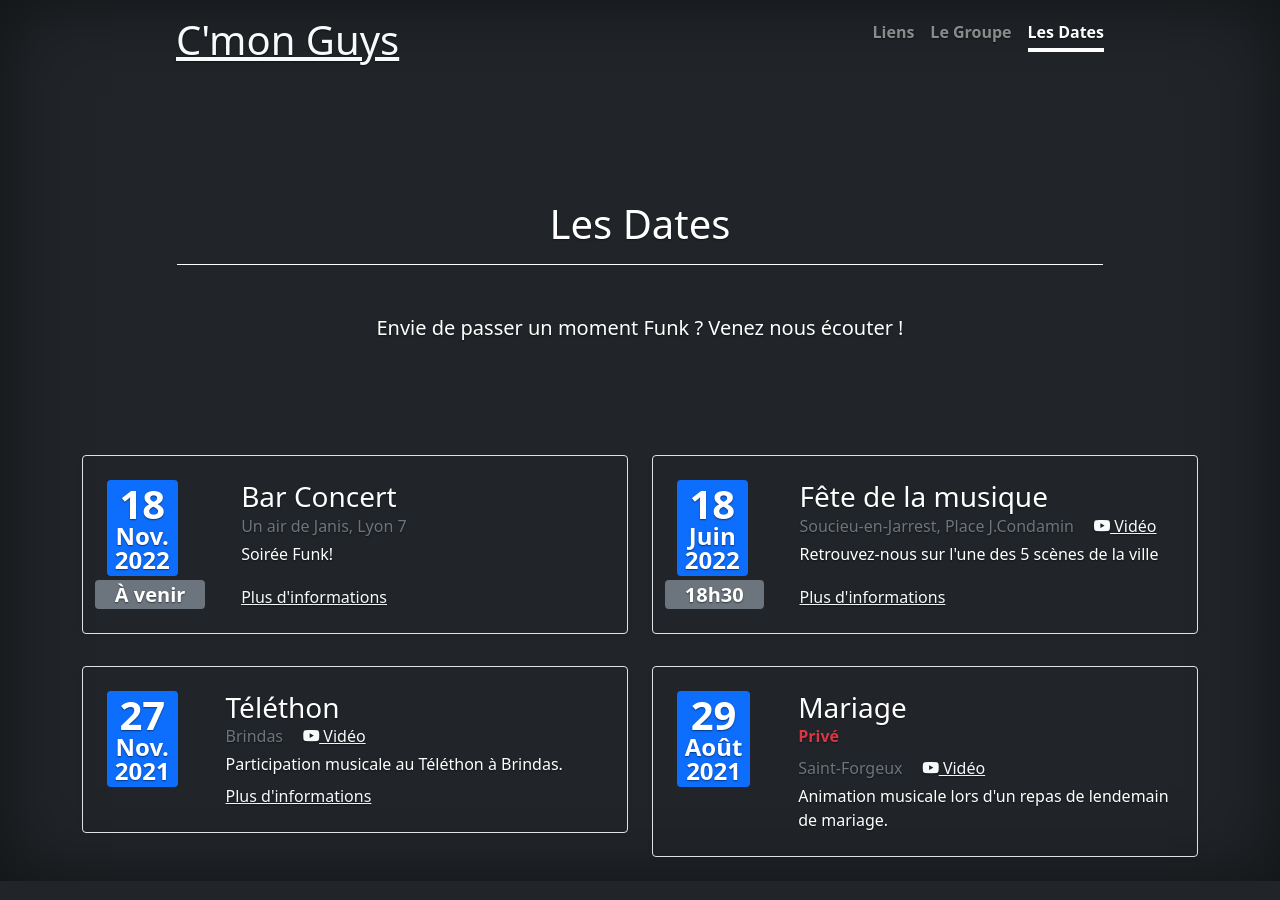
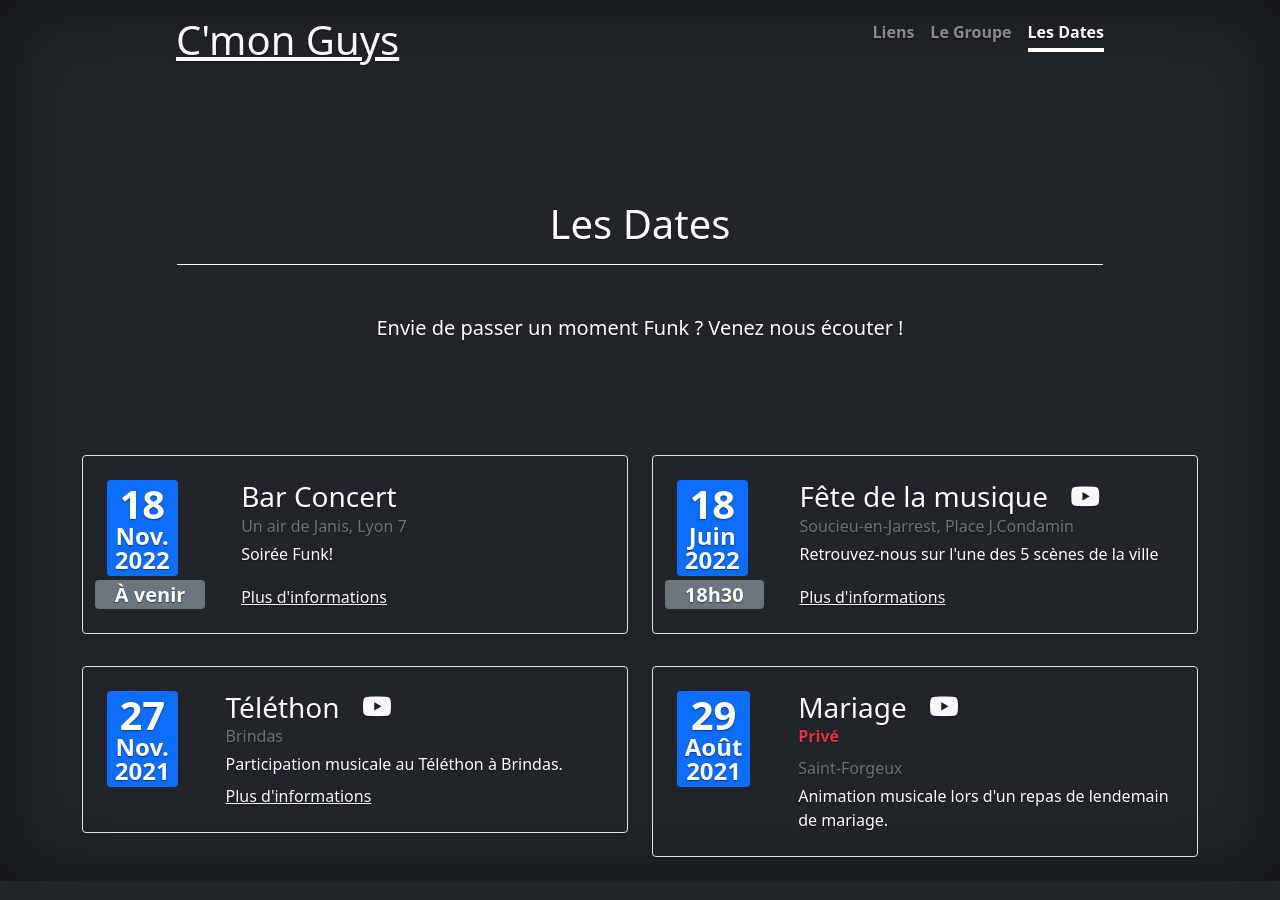
Before and after one commit to b-viguier/cmonguys-website, a Jekyll site: the page built from dates.html, in a window 1280 px wide. Built offline with Jekyll 4.4.1, drawn with Linux system fonts in a browser that asks for light colours.

Commit message:
Fix link issue with dates

```diff
--- a/dates.html
+++ b/dates.html
@@ -40,21 +40,22 @@
 
                         <h3 class="mb-0">
                             {{ event.title }}
+                            {% if event.video_link %}
+                            <a href="{{ event.video_link }}" class="m-3 link-light"><i class="bi bi-youtube" aria-label="Vidéo"></i></a>
+                            {% endif %}
                         </h3>
+
                         {%if event.private %}
                         <strong class="d-inline-block mb-2 text-danger">Privé</strong>
                         {% endif %}
 
                         <div class="mb-1 text-muted">
                             {{ event.location }}
-                            {% if event.video_link %}
-                            <a href="{{ event.video_link }}" class="m-3 stretched-link link-light"><i class="bi bi-youtube"></i> Vidéo</a>
-                            {% endif %}
                         </div>
                         <p class="card-text mb-auto">{{ event.desc }}</p>
 
                         {% if event.url %}
-                            <a href="{{ event.url }}" class="mt-2 stretched-link link-light">Plus d'informations</a>
+                            <a href="{{ event.url }}" class="mt-2 link-light">Plus d'informations</a>
                         {% endif %}
                     </div>
                 </div>
```
